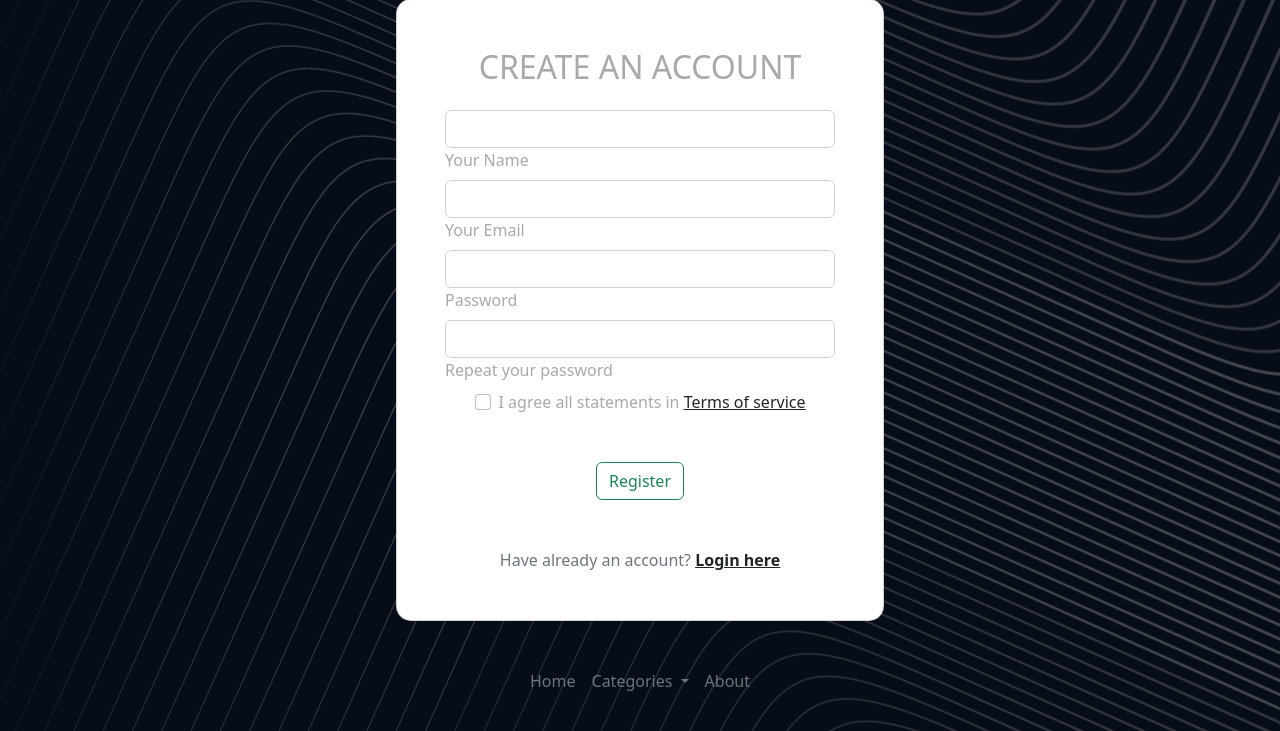
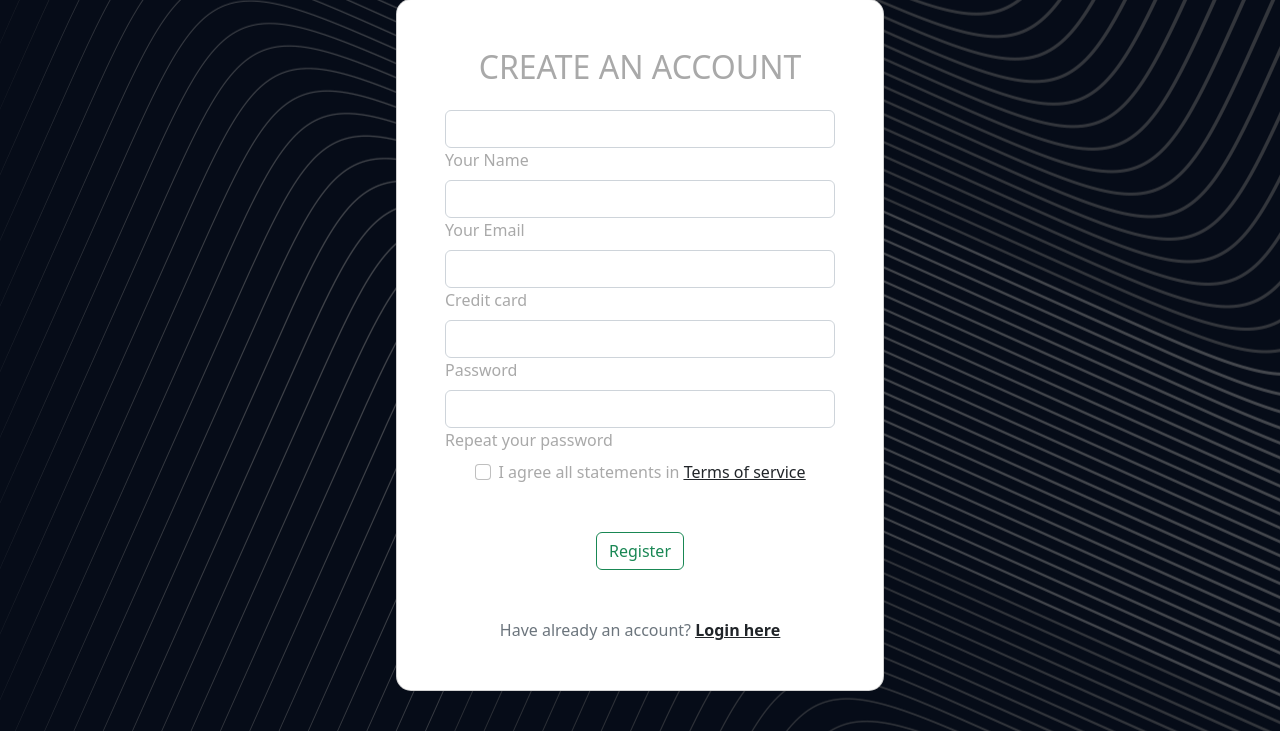
Before and after one commit to MaarkNassef/CyberSecurityProject, a Flask app: page /signUp in a window 1280 px wide. Shown: the part 150-881 px from the top of the page. Run offline with Flask 2, Linux system fonts and the light colour scheme.

Commit message:
Cryptographic Failures is handled.

```diff
--- a/Database/database.py
+++ b/Database/database.py
@@ -6,11 +6,11 @@ def get_all_books():
     cur.execute("select * from Books")
     return cur.fetchall()
 
-def insert_user(name: str, email: str, password: str) -> bool:
+def insert_user(name: str, email: str, password: str, credit, credit_tag, credit_nonce) -> bool:
     try:
         connect = sqlite3.connect('Database.db')
-        connect.execute("""INSERT INTO Users (Name,Email,Password) VALUES(:name, :email, :password);""",
-        {'name':name, 'email':email, 'password': password})
+        connect.execute("""INSERT INTO Users (Name,Email,Password,Credit, Credit_tag, Credit_nonce) VALUES(:name, :email, :password, :credit, :credit_tag, :credit_nonce);""",
+        {'name':name, 'email':email, 'password': password, 'credit':credit, 'credit_tag':credit_tag, 'credit_nonce': credit_nonce})
         connect.commit()
         connect.close()
         return True
--- a/app.py
+++ b/app.py
@@ -1,5 +1,6 @@
 from flask import Flask, redirect, render_template,request, url_for,flash, session, abort, send_file
 from Database.database import *
+from CryptographyAES.AES import *
 import os
 import hashlib
 import pyotp
@@ -23,9 +24,11 @@ def signUp():
         email = request.form['email']
         password = request.form['password']
         repPassword = request.form['repPassword']
+        credit = request.form['credit']
+        credit = encrypt(credit)
         if password==repPassword:
             password = hashlib.sha256(password.encode('utf-8')).hexdigest()
-            if insert_user(name, email, password):
+            if insert_user(name, email, password, **credit):
                 session['email']= email
             else:
                 flash("User has an account with this email.")
--- a/templates/SignUp.html
+++ b/templates/SignUp.html
@@ -17,8 +17,13 @@
                         </div>
 
                         <div class="form-outline">
-                          <input type="email" required name="email" id="form3Example3cg" class="form-control" />
-                          <label class="form-label" for="form3Example3cg">Your Email</label>
+                          <input type="email" required name="email" id="form3Example2cg" class="form-control" />
+                          <label class="form-label" for="form3Example2cg">Your Email</label>
+                        </div>
+
+                        <div class="form-outline">
+                          <input type="text" required name="credit" id="form3Example3cg" class="form-control" />
+                          <label class="form-label" for="form3Example3cg">Credit card</label>
                         </div>
 
                         <div class="form-outline">
@@ -27,8 +32,8 @@
                         </div>
 
                         <div class="form-outline">
-                          <input type="password"  required name="repPassword" id="form3Example4cdg" class="form-control" />
-                          <label class="form-label" for="form3Example4cdg">Repeat your password</label>
+                          <input type="password"  required name="repPassword" id="form3Example5cdg" class="form-control" />
+                          <label class="form-label" for="form3Example5cdg">Repeat your password</label>
                         </div>
                         {% for message in get_flashed_messages()[0:1] %}
                             <h6 style="text-align: center; color:red">{{message}}</h6>
```
Also changed, not shown: CryptographyAES/AES.py (+6 -6 lines), Database.db.
